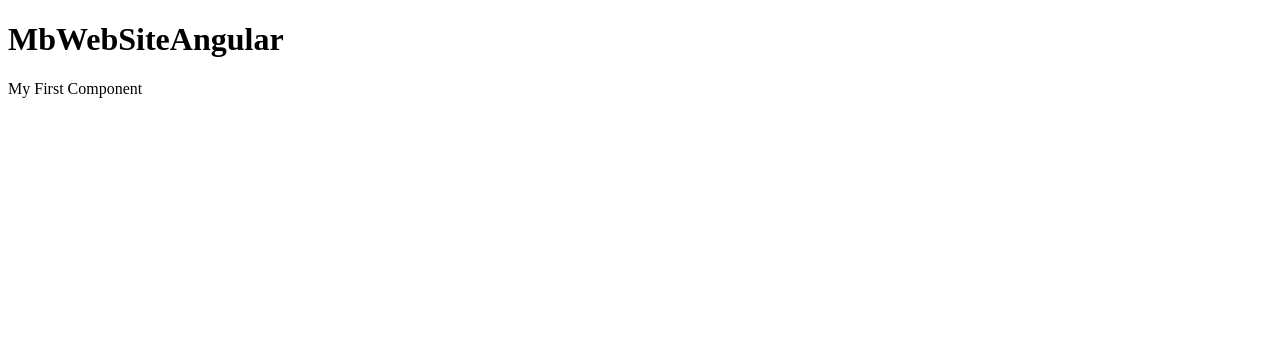
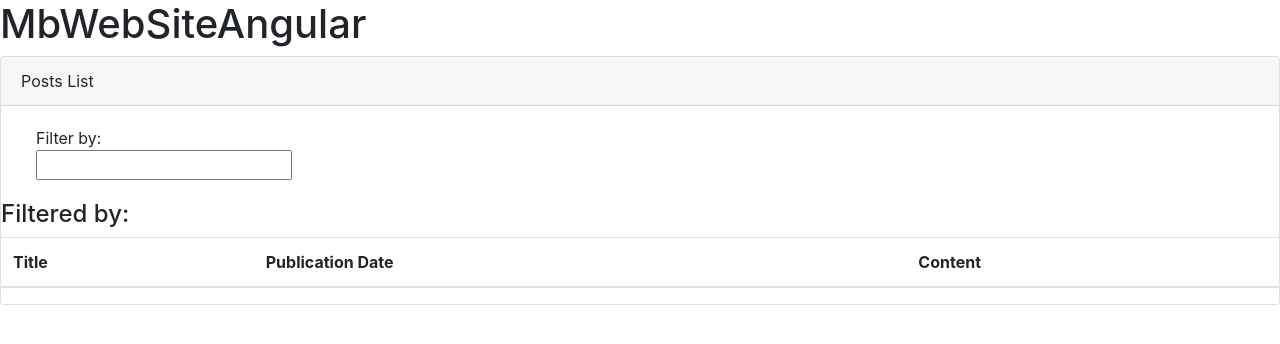
Before and after one commit to mariuszbyahoo/MbwsNG, an Angular app: page / in a window 1280 px wide. Shown: the top 344 px of the page. Built offline with nearby package versions, Linux system fonts and the light colour scheme.

Commit message:
Creating second component; list of posts.

```diff
--- a/package.json
+++ b/package.json
@@ -19,6 +19,8 @@
     "@angular/platform-browser": "~9.1.0",
     "@angular/platform-browser-dynamic": "~9.1.0",
     "@angular/router": "~9.1.0",
+    "bootstrap": "^4.4.1",
+    "font-awesome": "^4.7.0",
     "rxjs": "~6.5.4",
     "tslib": "^1.10.0",
     "zone.js": "~0.10.2"
--- /dev/null
+++ b/src/app/Posts/posts-list.component.html
@@ -0,0 +1,32 @@
+<div class='card'>
+    <div class='card-header'>
+        {{pageTitle}}
+    </div>
+    <div class='card-body'>
+        <div class='col-md-2'>Filter by:</div>
+        <div class='col-md-4'>
+            <input type='text'>
+        </div>
+    </div>
+    <div class='row'>
+        <div class='col-md-6'>
+            <h4>Filtered by: </h4>
+        </div>
+    </div>
+    <!-- We use Twitter Bootstrap's table style classes -->
+    <div class='table-responsive'>
+        <table class='table'
+                *ngIf='posts && posts.length'>
+            <thead>
+                <tr>
+                    <th>Title</th>
+                    <th>Publication Date</th>
+                    <th>Content</th>
+                </tr>
+            </thead>
+            <tbody>
+
+            </tbody>
+        </table>
+    </div>
+</div>
--- /dev/null
+++ b/src/app/Posts/posts-list.component.ts
@@ -0,0 +1,22 @@
+import { Component } from "@angular/core";
+
+@Component({
+    selector: 'ws-posts',
+    templateUrl: './posts-list.component.html'
+})
+
+export class PostsListComponent{
+    pageTitle: string = 'Posts List';
+    posts: any[] = [
+        {
+            "title":"Lorem Ipsum",
+            "publicationDate":"03-01-2020",
+            "content":"Dolor Samet Et Cetera"
+        },
+        {
+            "title":"Jaś Kowalski",
+            "publicationDate":"03-01-2000",
+            "content":"Ma dwadzieścia lat i lubi grać w piłkę"
+        }
+    ];
+}
--- a/src/app/app.component.ts
+++ b/src/app/app.component.ts
@@ -4,7 +4,7 @@ import { Component } from '@angular/core';
   selector: 'ws-root',
   template: `
     <div><h1>{{pageTitle}}</h1>
-      <div>My First Component</div>
+      <ws-posts></ws-posts>
     </div>
     `
 })
--- a/src/app/app.module.ts
+++ b/src/app/app.module.ts
@@ -3,10 +3,12 @@ import { NgModule } from '@angular/core';
 
 import { AppRoutingModule } from './app-routing.module';
 import { AppComponent } from './app.component';
+import { PostsListComponent } from './Posts/posts-list.component';
 
 @NgModule({
   declarations: [
-    AppComponent
+    AppComponent,
+    PostsListComponent
   ],
   imports: [
     BrowserModule,
--- a/src/styles.css
+++ b/src/styles.css
@@ -1 +1,3 @@
 /* You can add global styles to this file, and also import other style files */
+@import "~bootstrap/dist/css/bootstrap.min.css";
+@import "~font-awesome/css/font-awesome.min.css";
```
Also changed, not shown: 1 other file (tests, documents, lock files or other folders).
